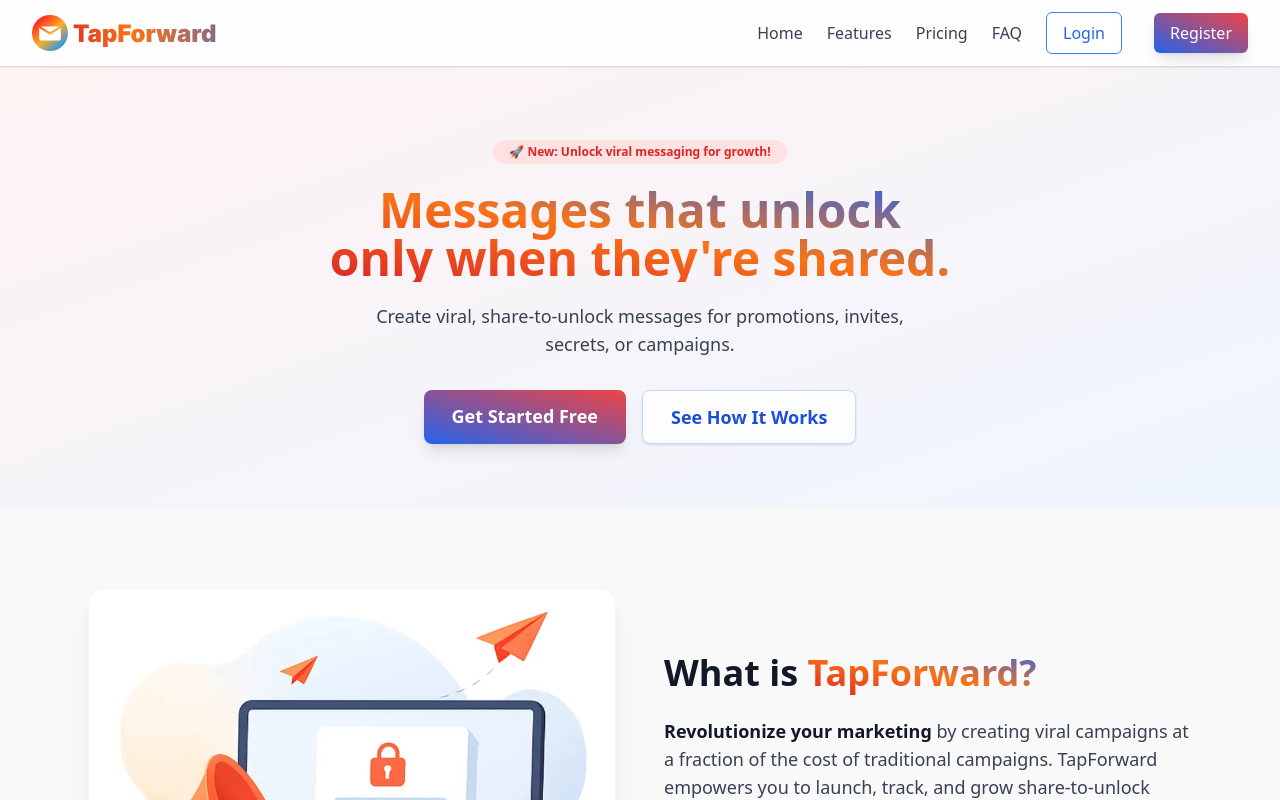
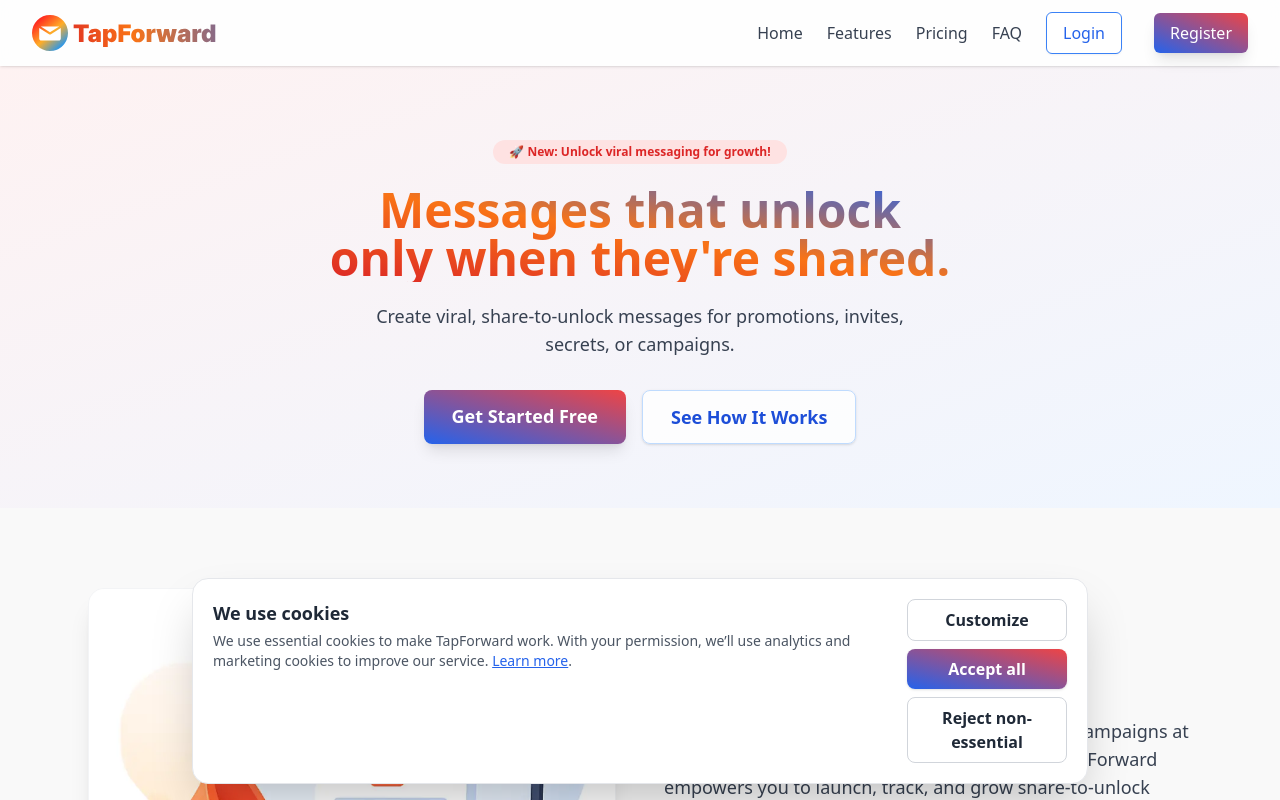
Before and after one commit to alinoajdea/tapforward, a Next.js app: page / in a window 1280 px wide. Shown: the top 800 px of the page. Built offline with nearby package versions, Linux system fonts and the light colour scheme; no server answers.

Commit message:
Update layout.tsx with cookies consent

```diff
--- a/app/layout.tsx
+++ b/app/layout.tsx
@@ -1,7 +1,9 @@
 import './globals.css'
 import Navbar from '../components/Navbar'
 import Footer from '../components/Footer'
-import { AuthProvider } from '@/lib/AuthContext' // adjust path if needed
+import { AuthProvider } from '@/lib/AuthContext'
+import CookieConsent from "@/components/CookieConsent";
+import AnalyticsGate from "@/components/AnalyticsGate";
 
 export default function RootLayout({ children }: { children: React.ReactNode }) {
   return (
@@ -16,6 +18,8 @@
           <main className="flex-1">{children}</main>
           <Footer />
         </AuthProvider>
+        <CookieConsent />
+        <AnalyticsGate />
       </body>
     </html>
   )
```
